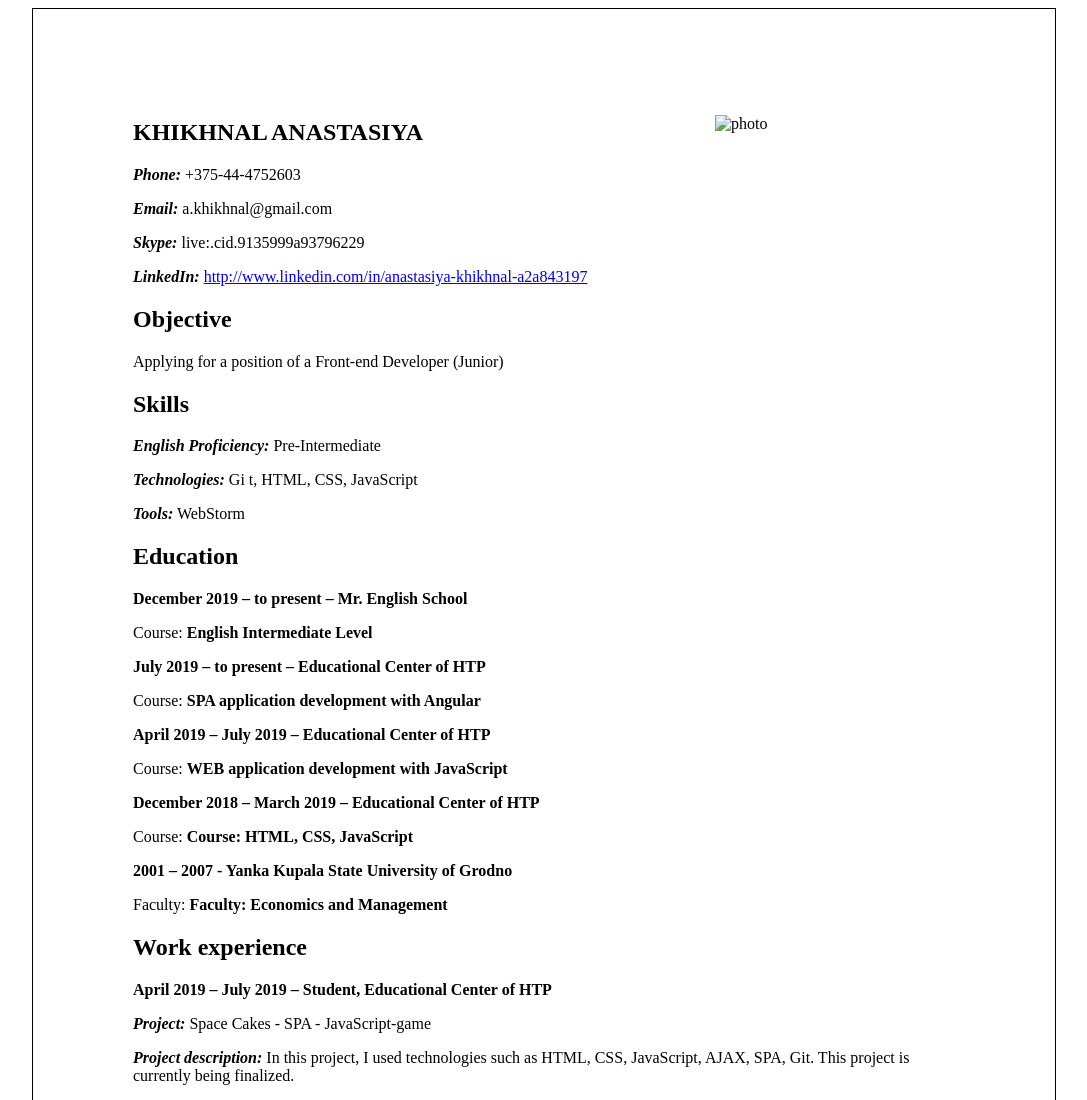
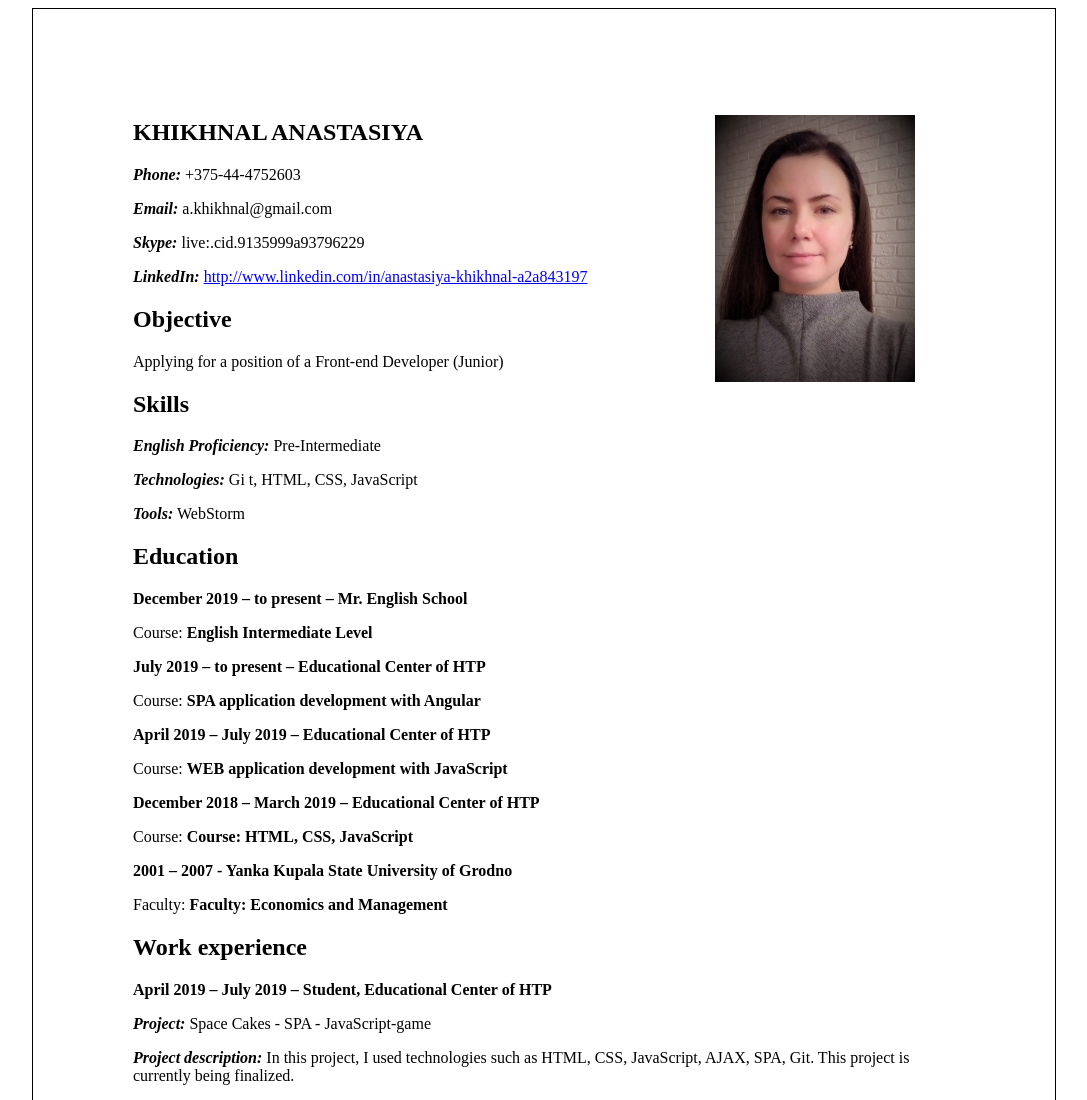
Before and after one commit to AnastasiyaKhikhnal/rsschool-cv, a plain HTML site: page index.html in a window 1280 px wide. Shown: the top 1100 px of the page, without its empty margins (96-1183 px from the left). Drawn offline with Linux system fonts and the light colour scheme.

Commit message:
feat: add photo

```diff
--- a/index.html
+++ b/index.html
@@ -8,7 +8,7 @@
   <body>
     <div class="wrap">
       <figure>
-        <img class="photo clearfix" src="./img/photo.jpg" alt="photo" width="200" height="267">
+        <img class="photo clearfix" src="./photo.jpg" alt="photo" width="200" height="267">
       </figure>
       <article>
         <h1>KHIKHNAL ANASTASIYA</h1>
```
Also changed, not shown: photo.jpg (added).
